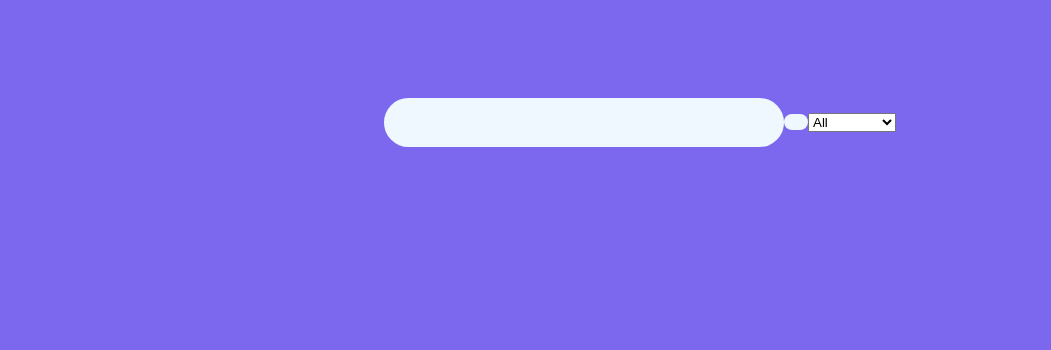
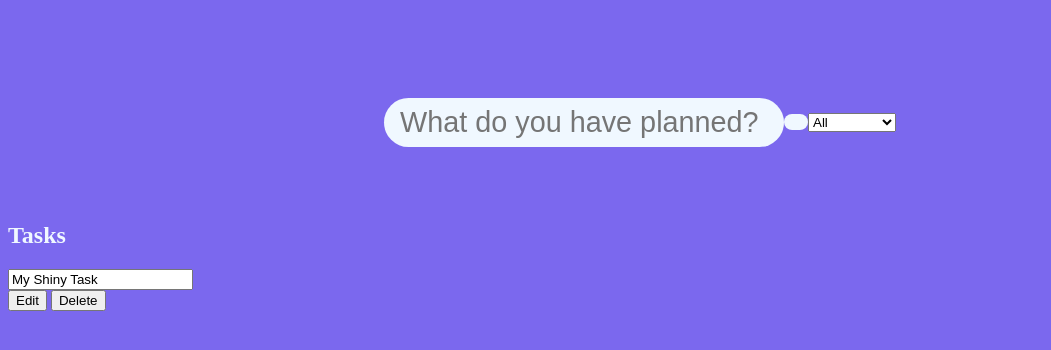
Before and after one commit to bnsquires1/316SBA, a plain HTML site: page index.html in a window 1280 px wide. Shown: the part 126-476 px from the top of the page, without its empty margins (0-1051 px from the left). Drawn offline with Linux system fonts and the light colour scheme.

Commit message:
updates to html and beginning js

```diff
--- a/index.html
+++ b/index.html
@@ -18,7 +18,7 @@
 
     </header>
     <form action="">
-        <input type="text" class="todo-input">
+        <input type="text" class="todo-input" placeholder="What do you have planned?">
         <button class="todo-button" type="submit">
         </button>
         <div class="select">
@@ -30,9 +30,24 @@
         </div>
     </form>
 
-    <div class="todo-container">
-        <ul class="todo-list"></ul>
-    </div>
+    <section class="task-list">
+        <h2>Tasks</h2>
+
+        <div id="tasks">
+
+            <div class="task">
+                <div class="content">
+                    <input type="text" class="text" value="My Shiny Task" />
+                </div>
+                <div class="actions">
+                    <button class="edit">Edit</button>
+                    <button class="delete">Delete</button>
+                </div>
+            </div>
+
+        </div>
+
+    </section>
 </body>
 
 </html>
--- a/script.js
+++ b/script.js
@@ -1 +1,8 @@
 console.log("TrackStar!")
+
+const todoInput = document.querySelector(".todo-input");
+
+const todoButton = document.getElementsByClassName("todo-button");
+
+const todoList = document.querySelector(".todo-list");
+const filterOption = document.querySelector(".filter-todo")
```
